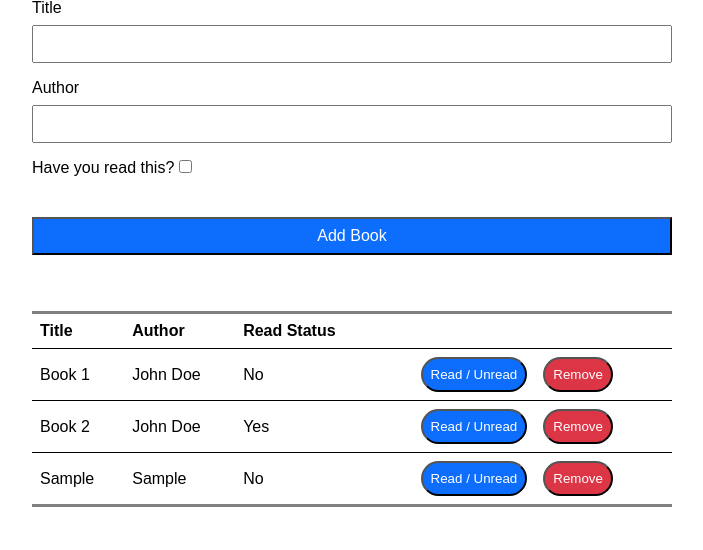
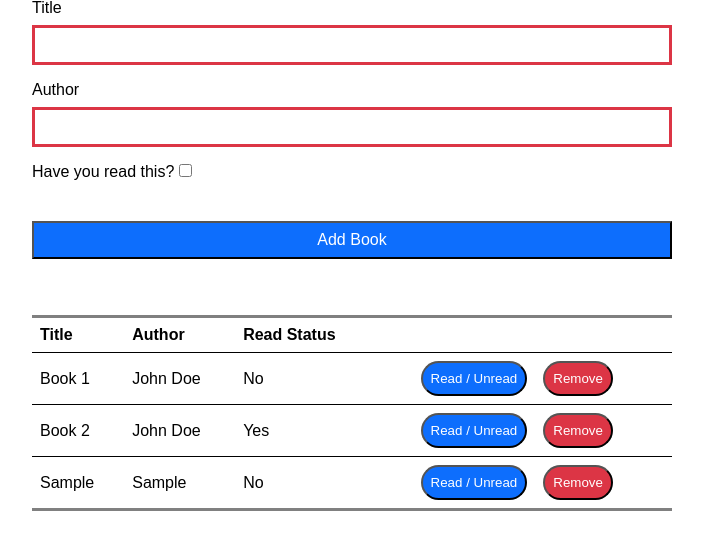
Before and after one commit to LFLM-NG/library-js, a plain HTML site: page index.html in a window 1280 px wide. Both pictures are taken after typing "Sample", "Sample" into the empty fields and a click on the input "Add Book". Shown: the part 86-636 px from the top of the page, without its empty margins (288-991 px from the left). Drawn offline with Linux system fonts and the light colour scheme.

Commit message:
Add basic form validation

```diff
--- a/index.html
+++ b/index.html
@@ -13,11 +13,11 @@
       <form id="book-form">
         <div class="form-group">
           <label for="title">Title</label>
-          <input type="text" id="title" class="form-control">
+          <input type="text" id="title" class="form-control" required>
         </div>
         <div class="form-group">
           <label for="author">Author</label>
-          <input type="text" id="author" class="form-control">
+          <input type="text" id="author" class="form-control" required>
         </div>
         <div class="form-group">
           <label for="read-status">Have you read this? <input type="checkbox" id="read-status" class="form-control"></label>
--- a/styles.css
+++ b/styles.css
@@ -33,6 +33,10 @@ h1 {
 input {
     padding: 0.5rem;
     font-size: 1rem;
+}
+
+input:user-invalid {
+    border: solid var(--danger-color);
 }
 
 .button-add {
```
Also changed, not shown: 1 other file.
